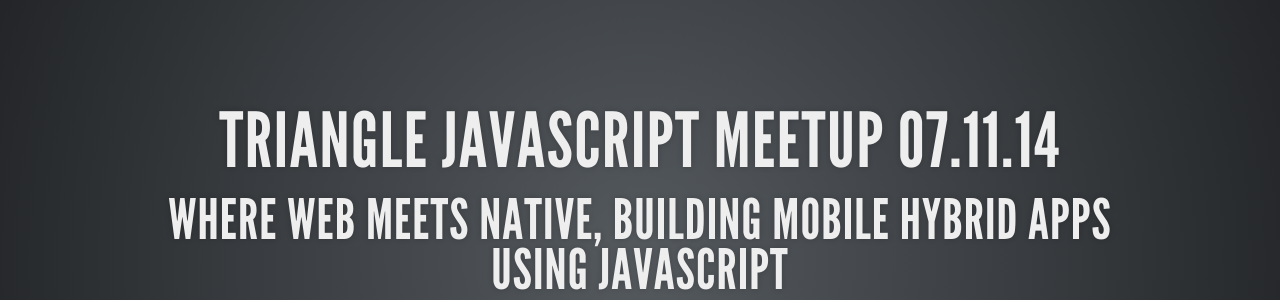
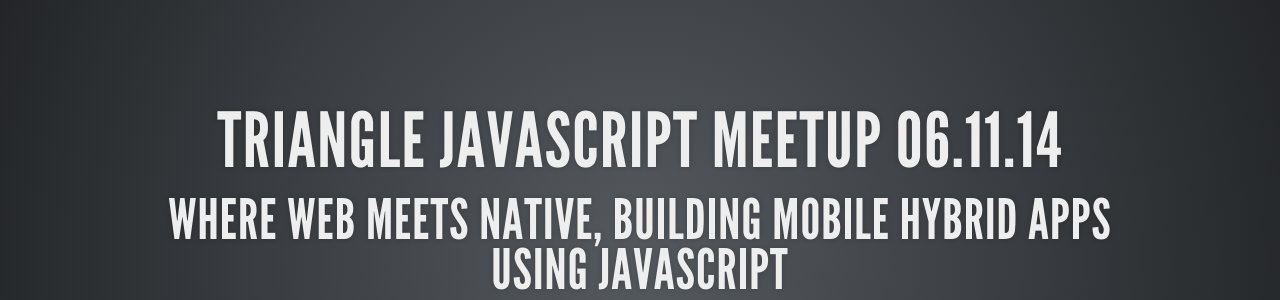
Before and after one commit to csantanapr/csantanapr.github.io, a Jekyll site: the page slides/index-jsmeetup-07-11-2014.html, which Jekyll copies as it is, in a window 1280 px wide. Shown: the part 191-491 px from the top of the page. Built offline with Jekyll 4.4.1, drawn with Linux system fonts in a browser that asks for light colours; Markdown is read by kramdown in place of the engine named in the settings.

Commit message:
update jsmeetup:

```diff
--- a/slides/index-jsmeetup-07-11-2014.html
+++ b/slides/index-jsmeetup-07-11-2014.html
@@ -39,7 +39,7 @@
             <div id="tweethandle">@csantanapr</div>
 		<div class="slides">
 		<section>
-	        <h2>Triangle JavaScript Meetup 07.11.14</h2>
+	        <h2>Triangle JavaScript Meetup 06.11.14</h2>
 	        <h3>Where Web Meets Native, Building Mobile Hybrid Apps Using JavaScript</h3>
 	        <p>
 	            <small>Created by <a href="http://csantana.io">Carlos Santana</a> / <a href="http://twitter.com/csantanapr">@csantanapr</a></small>
```
